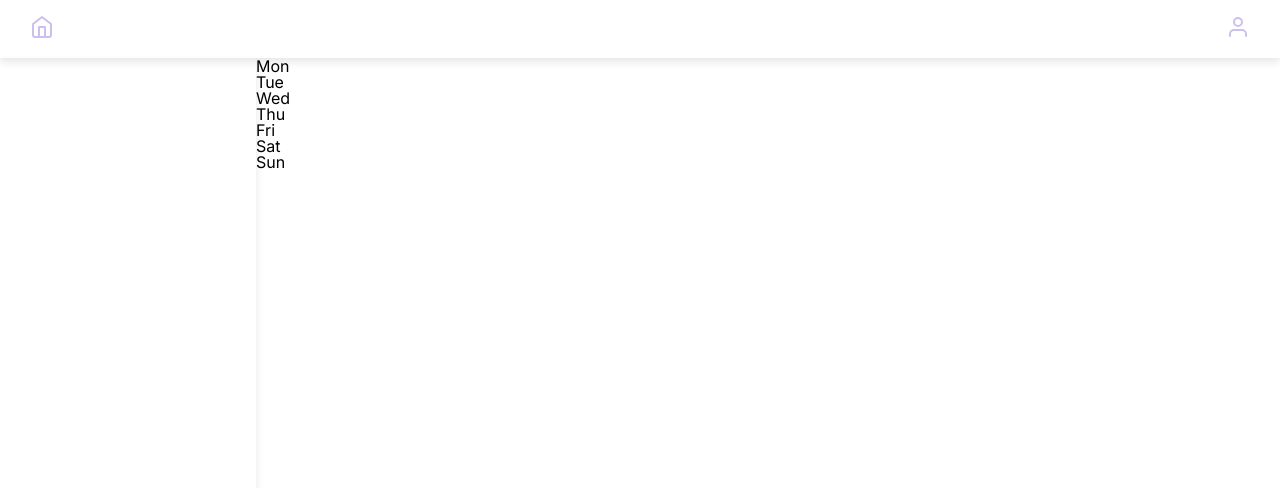
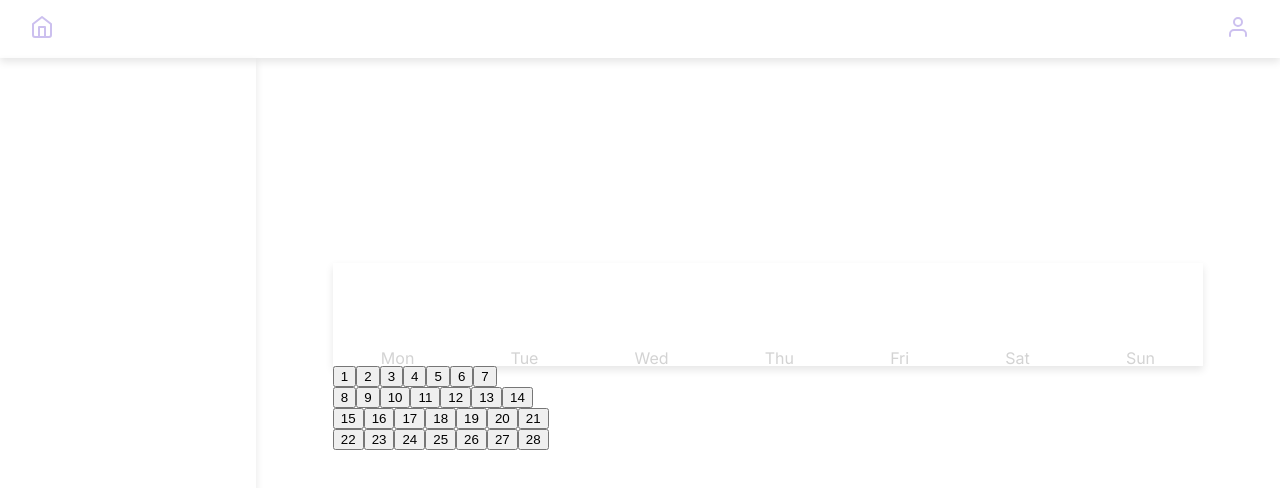
Before and after one commit to klarabratteby/VacayCalendar, a Next.js app: page /calendar in a window 1280 px wide. Shown: the top 488 px of the page. Built offline with nearby package versions, Linux system fonts and the light colour scheme.

Commit message:
Added weekdays and dates to calendar component

```diff
--- a/src/components/layout/calendar/calendar.module.css
+++ b/src/components/layout/calendar/calendar.module.css
@@ -1,5 +1,7 @@
-.calendar {
-
+.calendarContainer {
+  width: 85%;
+  margin: auto;
+  padding-top: 20%;
 }
 
 .datepickerContainer {
@@ -7,9 +9,24 @@
 }
 
 .weekdayContainer {
+  display: flex;
+  margin: auto;
+  justify-content: space-around;
+  background: white;
+  box-shadow: 0 0.25rem 0.5rem rgba(0, 0, 0, 0.1);
+  padding-top: 10%;
 
 }
 
 .weekDay {
+  color:lightgray
 
 }
+
+.calendar {
+
+}
+
+.week {
+
+}
--- a/src/components/layout/calendar/calendar.tsx
+++ b/src/components/layout/calendar/calendar.tsx
@@ -2,17 +2,40 @@ import React from 'react'
 import {Weekday,Date} from '../../../../types'
 import styles from './calendar.module.css'
 import {Weekdays} from '../../../configs/weekdays'
+import {monthDates} from '../../../configs/monthdays';
 
 
 export default function Calendar() {
+  const generateDates = (date: number) => {
+    for (let i=0; i<7;i++){
+      //Fix component later
+      return <button className="date" value={date}><p>{date}</p></button>
+    }
+  }
+  const generateWeeks = (dates: Array<Date>) => {
+    let daysInWeek = 7;
+    let tempArray = [];
+    for (let i=0; i < dates.length;i+= daysInWeek) {
+      tempArray.push(dates.slice(i,i+daysInWeek));
+    }
+    return tempArray;
+  }
   return (
-    <div className={styles.calendar}>
+    <div className={styles.calendarContainer}>
       <div className={styles.datepickerContainer}></div>
       <div className={styles.weekdayContainer}>
         {Weekdays.map(day => (
           <div className={styles.weekDay}>{day}</div>
         ))}
       </div>
+      <div className={styles.calendar}>
+        {generateWeeks(monthDates).map(week => (
+          <div className={styles.week}>
+            {week.map(day => (generateDates(day.day)))}
+          </div>
+        ))
+        }
+      </div>
     </div>
   )
 }
--- /dev/null
+++ b/src/configs/monthdays.ts
@@ -0,0 +1,12 @@
+import { Date } from '../types'
+
+function generateDates():Date[] {
+  let dates: Date[] = [];
+  for(let i=1;i<29;i++) {
+    let date:Date = {day: i};
+    dates.push(date);
+  }
+  return dates
+}
+
+export const monthDates: Date[] = generateDates();
```
